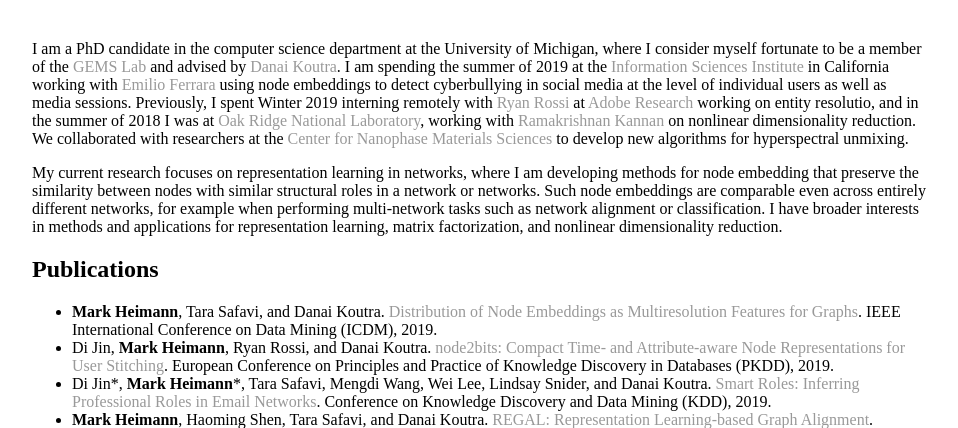
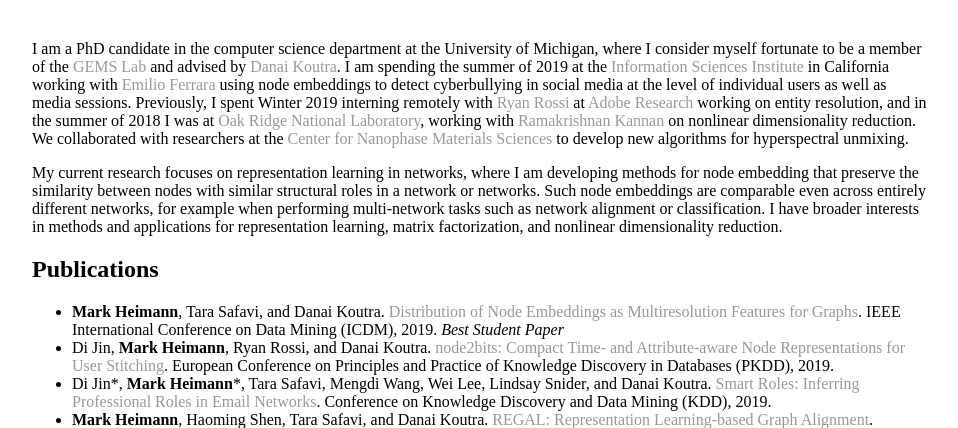
Before and after one commit to markheimann/markheimann.github.io, a Jekyll site: the page built from index.html, in a window 1280 px wide. Shown: the part 305-733 px from the top of the page, without its empty margins (160-1118 px from the left). Built offline with Jekyll 4.4.1, drawn with Linux system fonts in a browser that asks for light colours.

Commit message:
update with ICDM info

```diff
--- a/Gemfile
+++ b/Gemfile
@@ -1,3 +1,4 @@
 source "https://rubygems.org"
 gem "github-pages", group: :jekyll_plugins
 gem 'jekyll-default-layout'
+gem "nokogiri", ">= 1.10.4"
--- a/academic.html
+++ b/academic.html
@@ -32,7 +32,7 @@ title: Mark Heimann
 <ul>
   <li> CIKM 2019 Demo Session (member)
   <li> ICANN 2019 (member)
-	<li>ICDM 2018 Demo Session (member)
+	<li> ICDM 2018 Demo Session (member)
 </ul>
 
 <h2>Reviewing</h2>
--- a/index.html
+++ b/index.html
@@ -4,7 +4,7 @@ title: Mark Heimann
 ---
 <div class="blurb">
   <p>
-    I am a PhD candidate in the computer science department at the University of Michigan, where I consider myself fortunate to be a member of the <a href="https://gemslab.github.io/">GEMS Lab</a> and advised by <a href="http://web.eecs.umich.edu/~dkoutra">Danai Koutra</a>. I am spending the summer of 2019 at the <a href="https://www.isi.edu/">Information Sciences Institute</a> in California working with <a href="http://www.emilio.ferrara.name/">Emilio Ferrara</a> using node embeddings to detect cyberbullying in social media at the level of individual users as well as media sessions.  Previously, I spent Winter 2019 interning remotely with <a href="http://ryanrossi.com/">Ryan Rossi</a> at <a href="https://research.adobe.com/">Adobe Research</a> working on entity resolutio, and in the summer of 2018 I was at <a href="https://www.ornl.gov/">Oak Ridge National Laboratory</a>, working with <a href="https://www.ornl.gov/staff-profile/ramakrishnan-ramki-kannan">Ramakrishnan Kannan</a> on nonlinear dimensionality reduction.  We collaborated with researchers at the <a href="https://www.ornl.gov/facility/cnms">Center for Nanophase Materials Sciences</a> to develop new algorithms for hyperspectral unmixing.
+    I am a PhD candidate in the computer science department at the University of Michigan, where I consider myself fortunate to be a member of the <a href="https://gemslab.github.io/">GEMS Lab</a> and advised by <a href="http://web.eecs.umich.edu/~dkoutra">Danai Koutra</a>. I am spending the summer of 2019 at the <a href="https://www.isi.edu/">Information Sciences Institute</a> in California working with <a href="http://www.emilio.ferrara.name/">Emilio Ferrara</a> using node embeddings to detect cyberbullying in social media at the level of individual users as well as media sessions.  Previously, I spent Winter 2019 interning remotely with <a href="http://ryanrossi.com/">Ryan Rossi</a> at <a href="https://research.adobe.com/">Adobe Research</a> working on entity resolution, and in the summer of 2018 I was at <a href="https://www.ornl.gov/">Oak Ridge National Laboratory</a>, working with <a href="https://www.ornl.gov/staff-profile/ramakrishnan-ramki-kannan">Ramakrishnan Kannan</a> on nonlinear dimensionality reduction.  We collaborated with researchers at the <a href="https://www.ornl.gov/facility/cnms">Center for Nanophase Materials Sciences</a> to develop new algorithms for hyperspectral unmixing.
   </p>
 
 <p>
@@ -51,7 +51,7 @@ title: Mark Heimann
 <h2>Publications</h2>
 <div class="blurb">
 <ul>
-  <li> <b>Mark Heimann</b>, Tara Safavi, and Danai Koutra.  <a href="papers/19ICDM_RGM.pdf">Distribution of Node Embeddings as Multiresolution Features for Graphs</a>. IEEE International Conference on Data Mining (ICDM), 2019.
+  <li> <b>Mark Heimann</b>, Tara Safavi, and Danai Koutra.  <a href="papers/19ICDM_RGM.pdf">Distribution of Node Embeddings as Multiresolution Features for Graphs</a>. IEEE International Conference on Data Mining (ICDM), 2019. <em>Best Student Paper</em>
 	<li> Di Jin, <b>Mark Heimann</b>, Ryan Rossi, and Danai Koutra.  <a href="papers/19PKDD_node2bits.pdf">node2bits: Compact Time- and Attribute-aware
 Node Representations for User Stitching</a>. European Conference on Principles and Practice of Knowledge Discovery in Databases (PKDD), 2019.
 	<li> Di Jin*, <b>Mark Heimann</b>*, Tara Safavi, Mengdi Wang, Wei Lee, Lindsay Snider, and Danai Koutra.  <a href="papers/19KDD_EMBER.pdf">Smart Roles: Inferring Professional Roles in Email Networks</a>. Conference on Knowledge Discovery and Data Mining (KDD), 2019.
```
Also changed, not shown: 4 other files.
